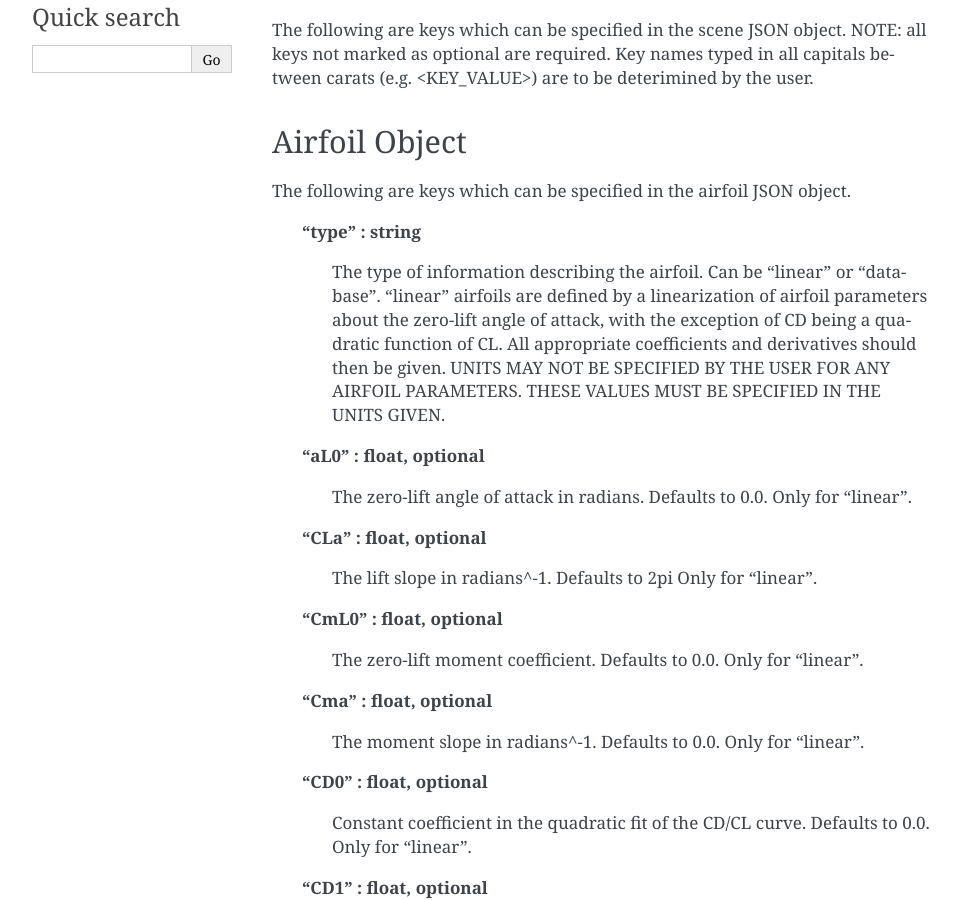
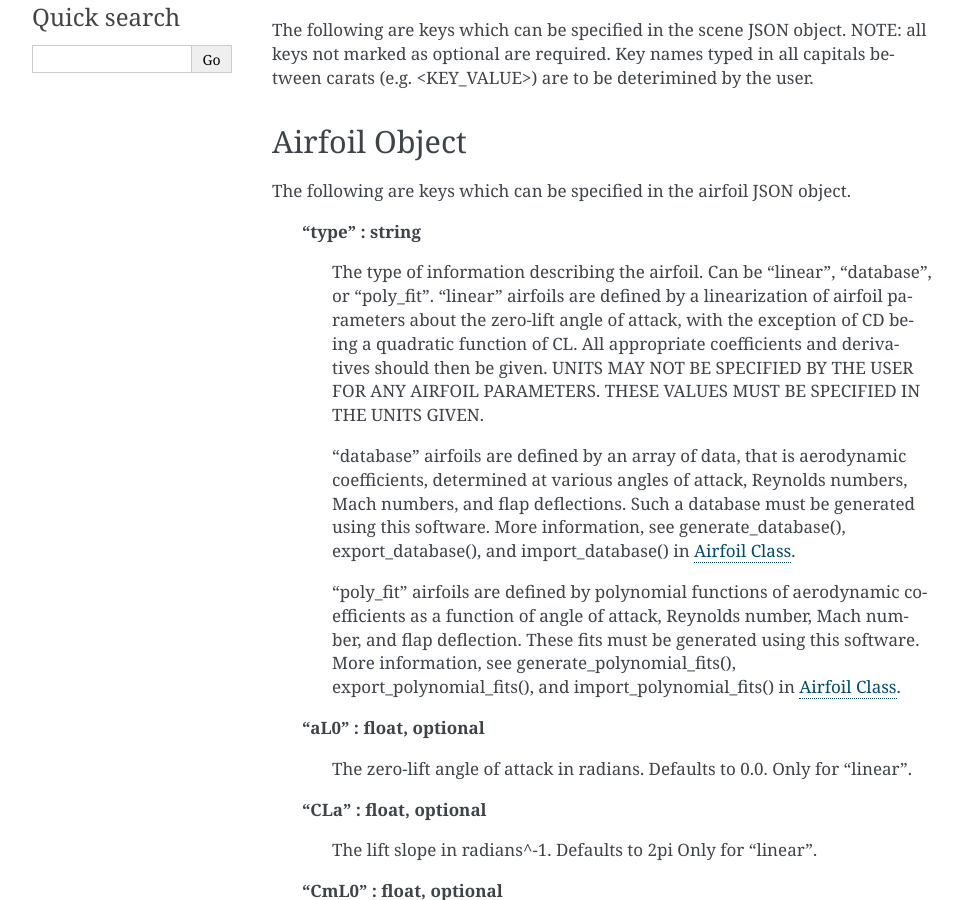
Before and after one commit to usuaero/AirfoilDatabase, a Sphinx documentation site: the page built from docs/source/creating_input_files.md, in a window 1280 px wide and 900 px high, scrolled down 245 px. Shown: the whole window, without its empty margins (148-1110 px from the left). Built offline with Sphinx 7.4.7, drawn with Linux system fonts in a browser that asks for light colours; pages that are not in the unit, such as notebooks, are missing from menus.

Commit message:
Updated documentation.

```diff
--- a/docs/source/creating_input_files.md
+++ b/docs/source/creating_input_files.md
@@ -8,7 +8,11 @@ The following are keys which can be specified in the scene JSON object. NOTE: al
 The following are keys which can be specified in the airfoil JSON object.
 
 >**"type" : string**
->>The type of information describing the airfoil. Can be "linear" or "database". "linear" airfoils are defined by a linearization of airfoil parameters about the zero-lift angle of attack, with the exception of CD being a quadratic function of CL. All appropriate coefficients and derivatives should then be given. UNITS MAY NOT BE SPECIFIED BY THE USER FOR ANY AIRFOIL PARAMETERS. THESE VALUES MUST BE SPECIFIED IN THE UNITS GIVEN.
+>>The type of information describing the airfoil. Can be "linear", "database", or "poly_fit". "linear" airfoils are defined by a linearization of airfoil parameters about the zero-lift angle of attack, with the exception of CD being a quadratic function of CL. All appropriate coefficients and derivatives should then be given. UNITS MAY NOT BE SPECIFIED BY THE USER FOR ANY AIRFOIL PARAMETERS. THESE VALUES MUST BE SPECIFIED IN THE UNITS GIVEN.
+>>
+>>"database" airfoils are defined by an array of data, that is aerodynamic coefficients, determined at various angles of attack, Reynolds numbers, Mach numbers, and flap deflections. Such a database must be generated using this software. More information, see generate_database(), export_database(), and import_database() in [Airfoil Class](airfoil_class).
+>>
+>>"poly_fit" airfoils are defined by polynomial functions of aerodynamic coefficients as a function of angle of attack, Reynolds number, Mach number, and flap deflection. These fits must be generated using this software. More information, see generate_polynomial_fits(), export_polynomial_fits(), and import_polynomial_fits() in [Airfoil Class](airfoil_class).
 >
 >**"aL0" : float, optional**
 >>The zero-lift angle of attack in radians. Defaults to 0.0. Only for "linear".
```
